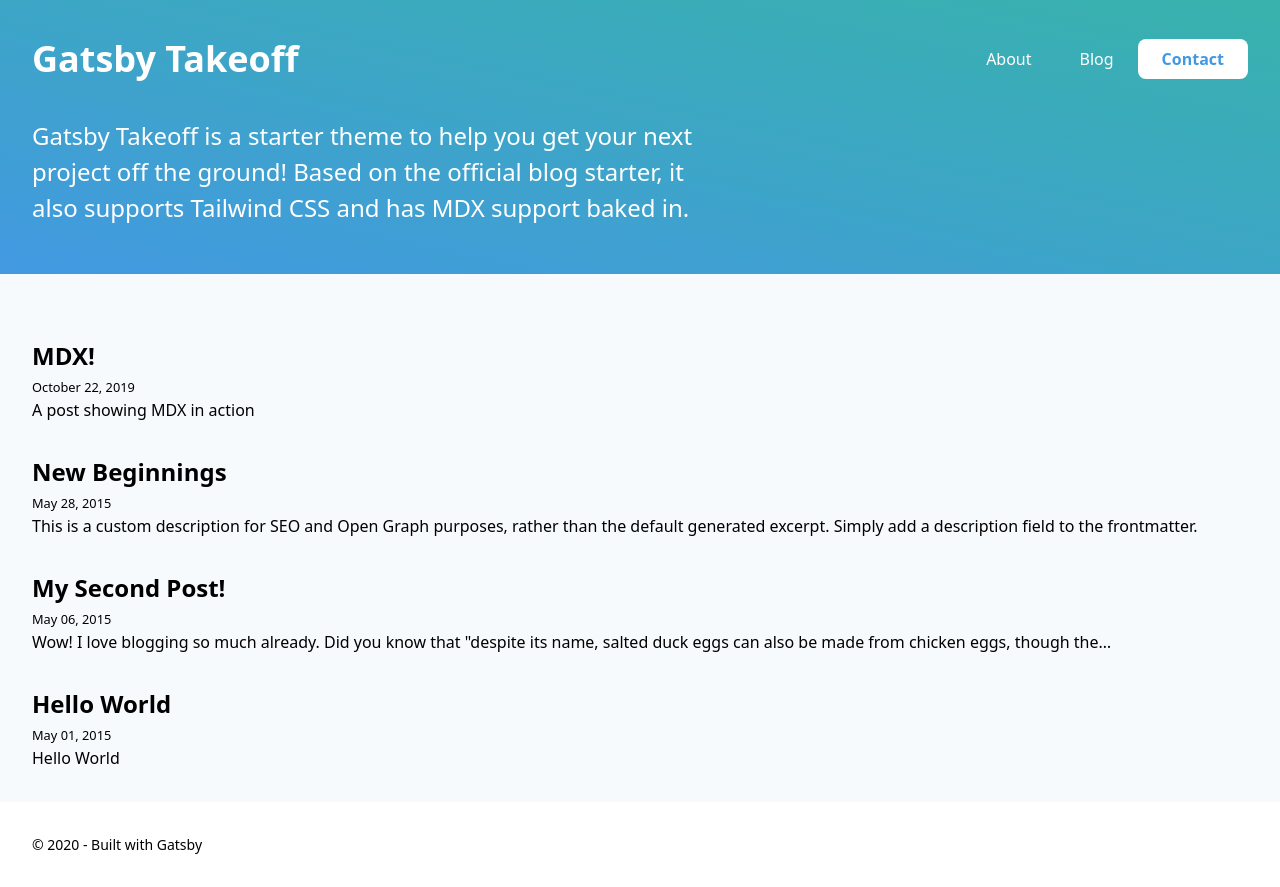
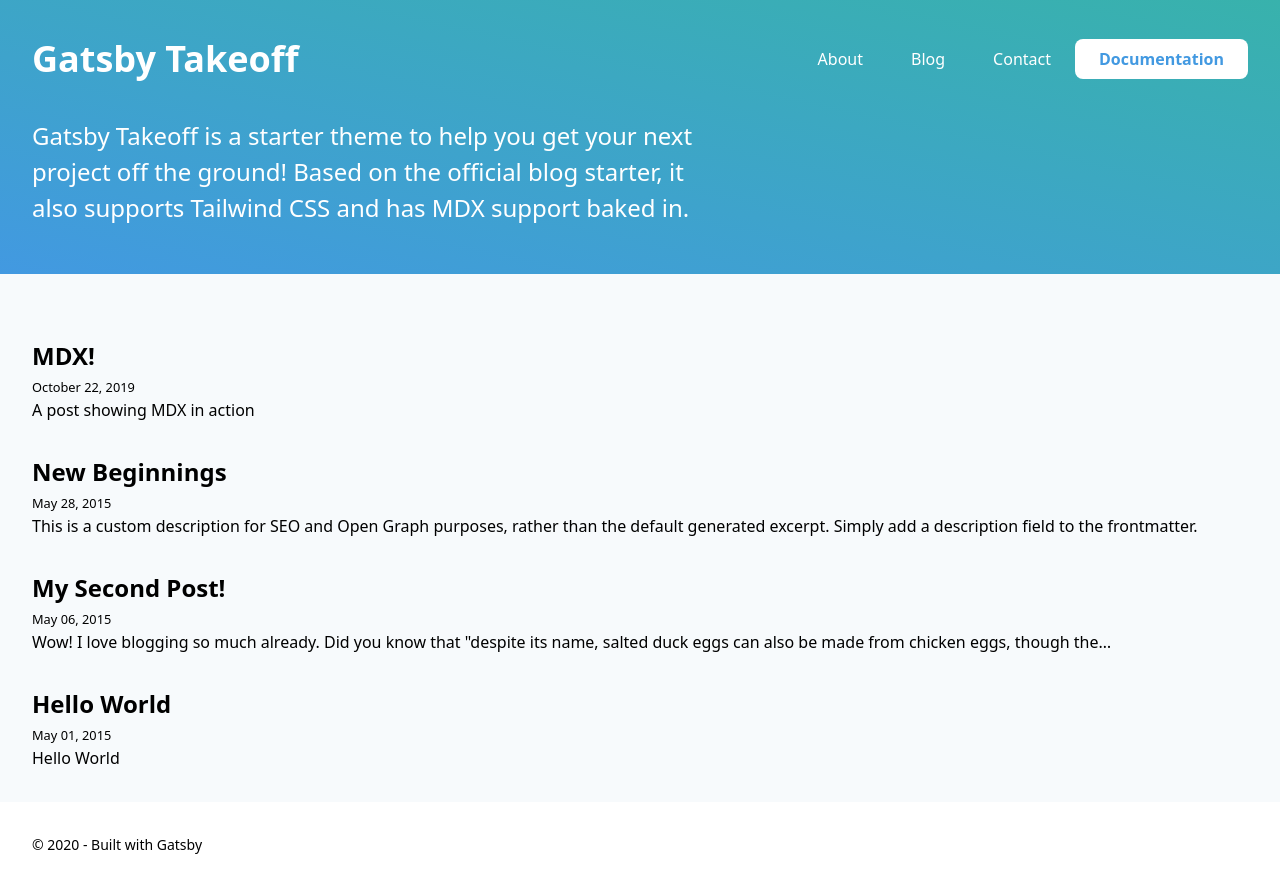
Before and after one commit to builtbydamian/gatsby-starter-takeoff, a Gatsby site: page / in a window 1280 px wide. Built offline with nearby package versions, Linux system fonts and the light colour scheme; Gatsby itself is replaced by a stand-in of ours; some packages are replaced by stand-ins of ours.

Commit message:
fix: add link to GitHub documentation to the header

```diff
--- a/src/components/Header.js
+++ b/src/components/Header.js
@@ -14,7 +14,8 @@
           <div className="flex">
             <a href="/" className="px-6 py-2">About</a>
             <a href="/" className="px-6 py-2">Blog</a>
-            <a href="/" className="px-6 py-2 bg-white text-blue-500 font-bold rounded-lg">Contact</a>
+            <a href="/" className="px-6 py-2">Contact</a>
+            <a href="https://github.com/builtbydamian/gatsby-starter-takeoff#readme" className="px-6 py-2 bg-white text-blue-500 font-bold rounded-lg">Documentation</a>
           </div>
         </div>
       </div>
```
